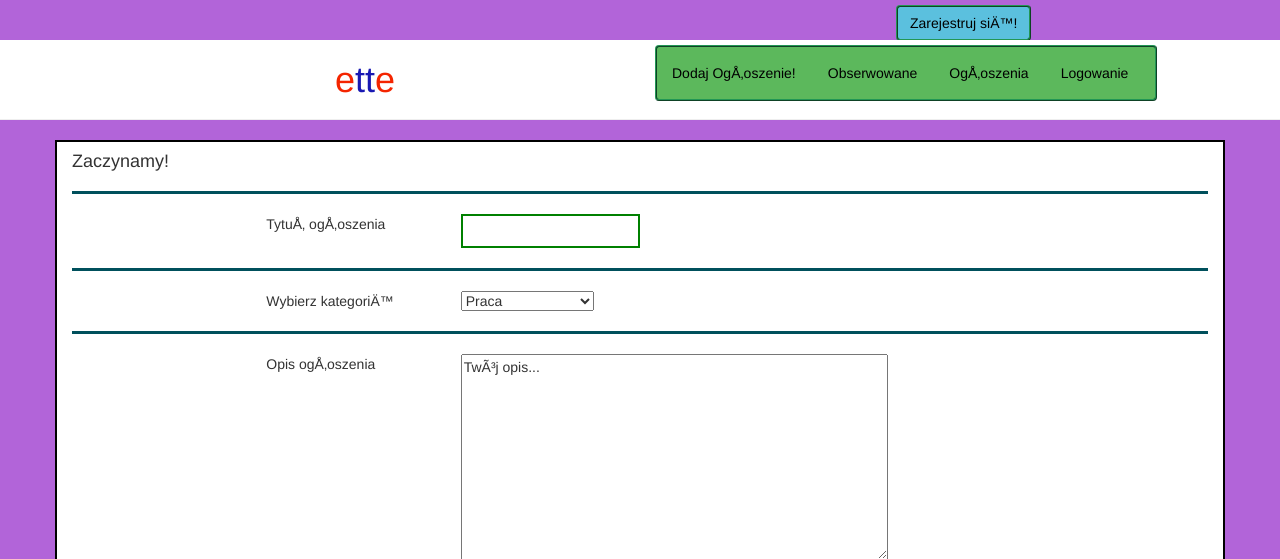
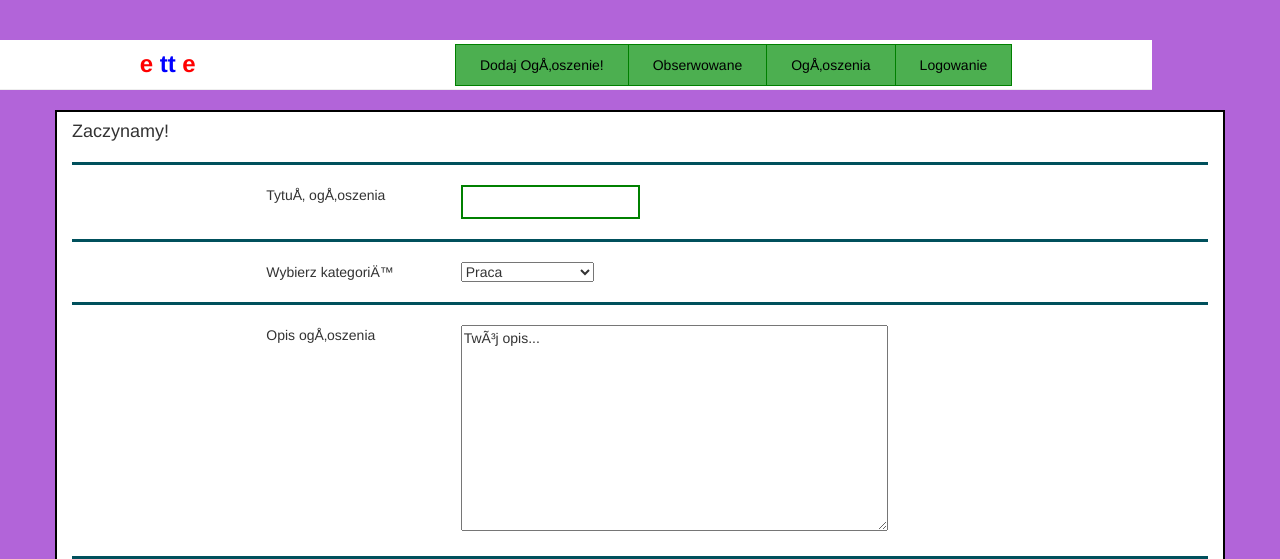
Before and after one commit to Endote/Projekt-Walter, a PHP site: page /AnnounAdd.html in a window 1280 px wide. Shown: the top 559 px of the page. Run offline with PHP 8.4, Linux system fonts and the light colour scheme.

Commit message:
16.08 Duże Zmiany
ZMIANA NAWIGACJI:
-flexbox;
-logo;
-button group od 0

```diff
--- a/AnnounAdd.html
+++ b/AnnounAdd.html
@@ -19,22 +19,24 @@
   <a href="Register.html" class="btn btn-info btnhead register"  role="button">
     Zarejestruj się! </a>
 
-  <div class = "container-fluid page-header row">
+    <div class = "flexnav page-header">
+
+        <div class =" logo">
+          <a href="index.html" >
+            <span style="color: red"> e </span>
+            <span style="color: blue"> tt </span>
+            <span style="color: red"> e </span>
+           </a>
+        </div>
+        <div class="btn-group flexbtngrp ">
+            <button> <a class="navA" href="AnnounAdd.html" >Dodaj Ogłoszenie!</a> </button>
+            <button> <a class="navA" href="#"> Obserwowane </a> </button>
+            <button> <a class="navA" href="index.html"> Ogłoszenia </a> </button>
+            <button> <a class="navA" data-toggle="modal" data-target="#Login">Logowanie </a> </button>
+        </div>
 
 
-
-      <div class ="col-xs-3"></div>
-      <h1 id="ee"class ="col-xs-3">e<span id="tt">tt</span>e </h1>
-      <div  class ="col-xs-6 ">
-        <ul class="nav nav-pills btn btn-md btn-success  btnhead">
-          <li> <a class="navA" href="AnnounAdd.html" >Dodaj Ogłoszenie!</a> </li>
-          <li> <a class="navA" href="#"> Obserwowane </a> </li>
-          <li> <a class="navA" href="index.html"> Ogłoszenia </a> </li>
-          <li> <a class="navA" data-toggle="modal" data-target="#Login">Logowanie </a> </li>
-        </ul>
       </div>
-
-    </div>
 
 	    <!-- Modal -->
 <div class="modal fade" id="Login" role="dialog">
--- a/styleAnnon.css
+++ b/styleAnnon.css
@@ -1,5 +1,82 @@
 body {
 background-color: #b264d9;
+}
+
+.logo {
+  font-size: 24px;
+  font-weight: bold;
+
+}
+
+.wrap {
+  max-width: 100%;
+  padding-left: 20px;
+  box-sizing: border-box;
+  border: 2px groove black;
+  background-color: #d0ff14;
+}
+
+.page-header {
+  background-color: white;
+  position: relative;
+  height: 50px;
+  width: 90%;
+  padding: 10px 10px;
+  align-self:  center;
+}
+
+.main {
+border: 2px solid black;
+background-color: white;
+}
+
+.flexnav{
+  display: flex;
+  flex-wrap: nowrap;
+  justify-content: space-around;
+  align-items: center;
+}
+
+.flexbtngrp{
+  display: flex;
+  justify-content: flex-end;
+  align-items: center;
+}
+
+.navA{
+flex: 1 2 content;
+color: black;
+max-height: 50px;
+align-self: center;
+}
+
+
+
+.btn-group button {
+    background-color: #4CAF50; /* Green background */
+    border: 1px solid green; /* Green border */
+    color: white; /* White text */
+    padding: 10px 24px; /* Some padding */
+    cursor: pointer; /* Pointer/hand icon */
+    float: right; /* Float the buttons side by side */
+    min-height: auto;
+    max-height: 50px;
+}
+
+.btn-group button:not(:last-child) {
+    border-right: none; /* Prevent double borders */
+}
+
+/* Clear floats (clearfix hack) */
+.btn-group:after {
+    content: "";
+    clear: both;
+    display: table;
+}
+
+/* Add a background color on hover */
+.btn-group button:hover {
+    background-color: #3e8e41;
 }
 
 .data {
@@ -19,31 +96,6 @@ background-color: #b264d9;
 .register {
   position: fixed;
   left: 70%;
-}
-
-#tt {
-  color: #1919b3;
-}
-
-#ee {
-  color: #f42500;
-}
-
-.wrap {
-  max-width: 80%;
-  padding-left: 20px;
-  box-sizing: border-box;
-}
-
-.main {
-border: 2px solid black;
-background-color: white;
-}
-
-
-.page-header {
-  background-color: white;
-  position: relative;
 }
 
 input[type=text] {
@@ -66,35 +118,6 @@ input[type=password] {
   padding: 5px;
   border: 2px solid #008000;
   width: 80%
-}
-
-
-
-.nav-pills>li>a {
-  height: 100%;
-  display:flex !important;
-  align-items:center;
-}
-
-.navA{
-color: black;
-}
-
-
-
-
-.btnhead {
-position: absolute;
-top: 5px;
-border: 2px ridge #229655;
-color: black;
-}
-
-
-
-.test {
-  background-color: Green;
-  color: purple;
 }
 
 <!-- NOT MINE ALE KURWA SPOKO -->
```
Also changed, not shown: Register.html (+16 -14 lines), index.html (+19 -10 lines), style.css (+69 -31 lines), styleReg.css (+77 -0 lines).
